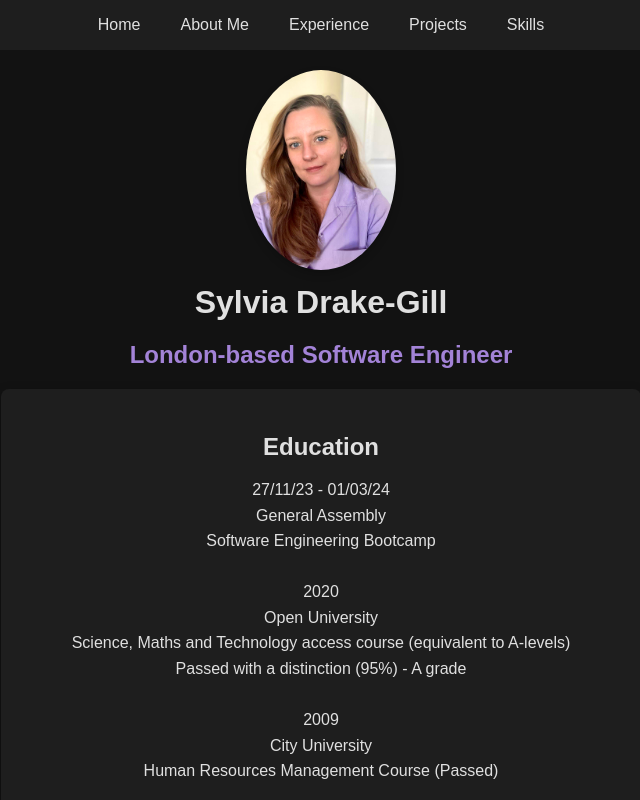
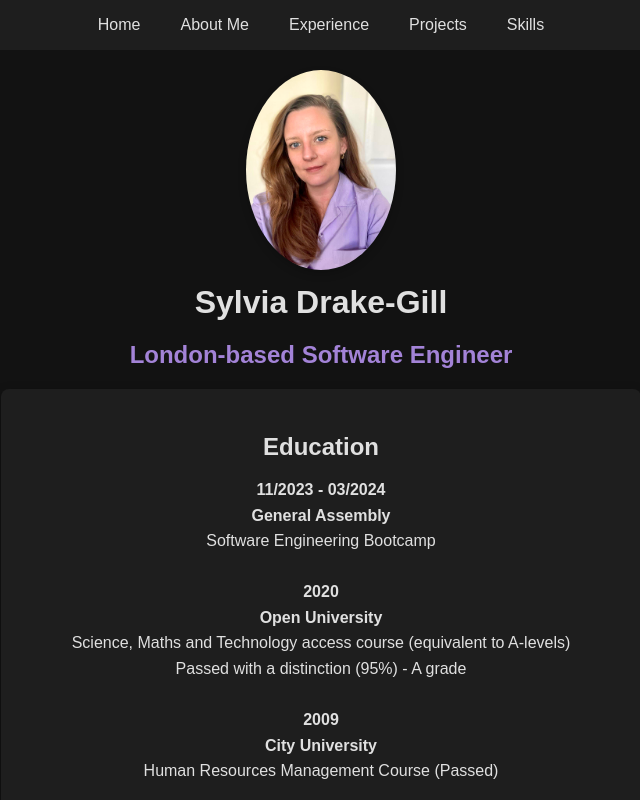
Before and after one commit to sdg877/react_portfolio, a React (Create React App) app: page /education in a window 1280 px wide. Shown: the top 800 px of the page, without its empty margins (319-959 px from the left). Built offline with nearby package versions, Linux system fonts and the light colour scheme; a web font is replaced by a local one.

Commit message:
Update to styling

```diff
--- a/src/pages/Education.jsx
+++ b/src/pages/Education.jsx
@@ -5,21 +5,21 @@ const Education = () => {
     <div className="info-card">
         <h3>Education</h3>
         <p>
-            27/11/23 - 01/03/24
-            <br />General Assembly
+            <strong>11/2023 - 03/2024
+            <br />General Assembly</strong>
             <br/>Software Engineering Bootcamp
             <br/><br/>
-            2020
-            <br/>Open University
+            <strong>2020
+            <br/>Open University</strong>
             <br/>Science, Maths and Technology access course (equivalent to A-levels)
             <br/>Passed with a distinction (95%) - A grade
             <br/><br/>
-            2009
-            <br/>City University
+            <strong>2009
+            <br/>City University</strong>
             <br/>Human Resources Management Course (Passed)
             <br/><br/>
-            2004-05
-            <br/>City of Westminster College
+            <strong>2004 - 2005
+            <br/>City of Westminster College</strong>
             <br/>Level 3 NVQ in Business Administration
 
         </p>
```
